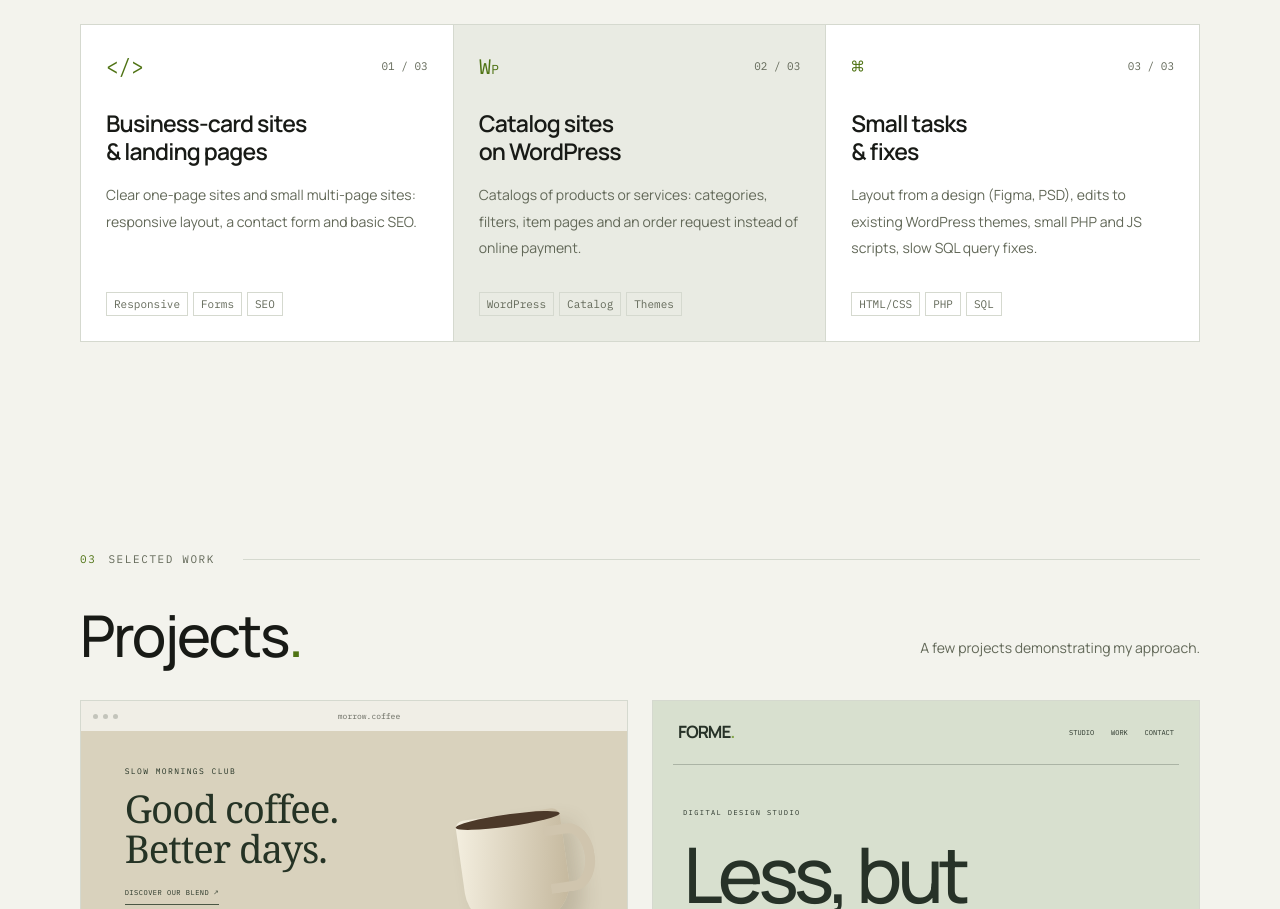
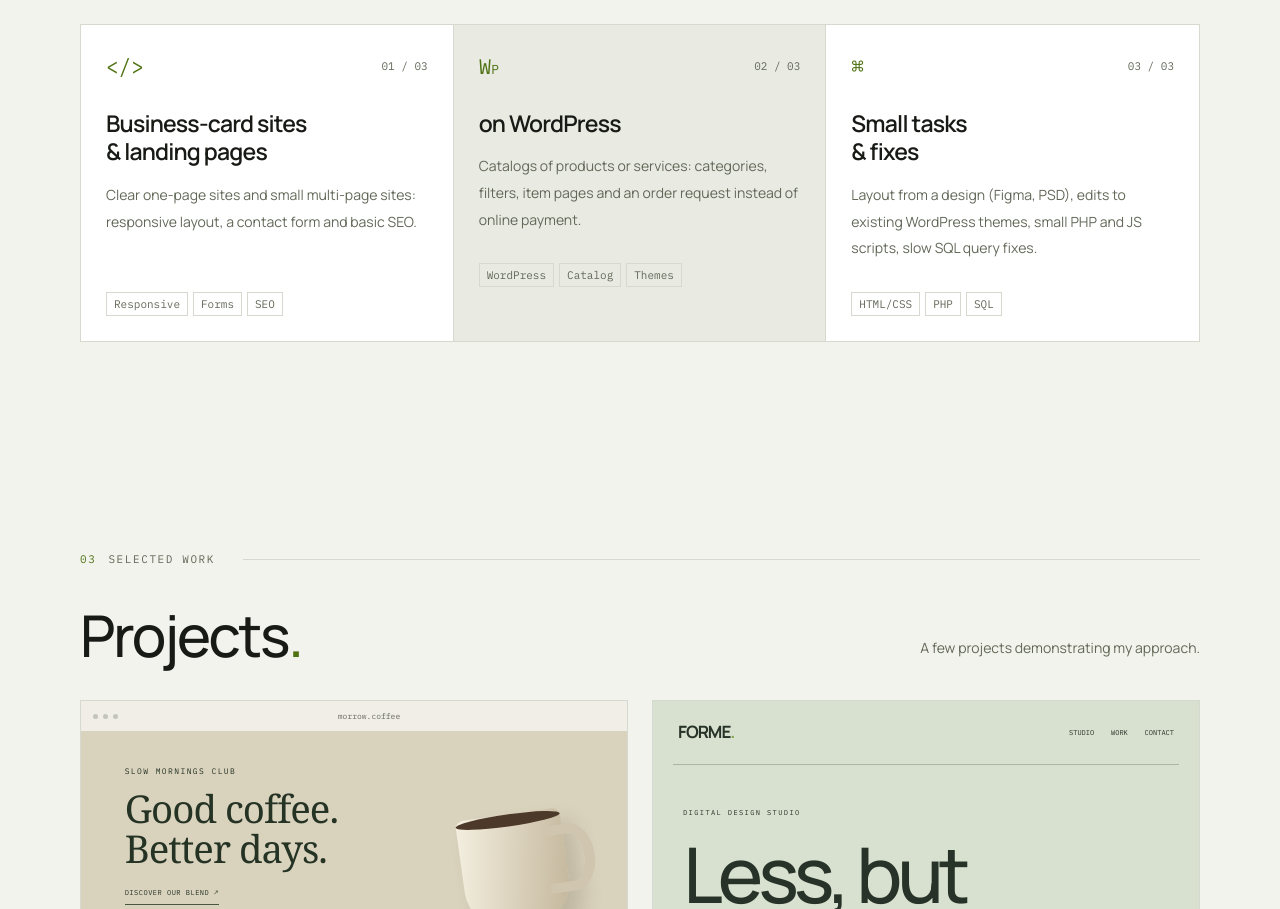
Before and after one commit to Zeraiel/zeraiel-portfolio, a plain HTML site: page zeraiel-portfolio/index.html in a window 1280 px wide. Shown: the part 1671-2580 px from the top of the page. Drawn offline with Linux system fonts and the light colour scheme.

Commit message:
fix bug
fix bug

```diff
--- a/zeraiel-portfolio/js/translations.js
+++ b/zeraiel-portfolio/js/translations.js
@@ -34,10 +34,10 @@ window.SiteText = {
       service1Title: "Business-card sites<br>&amp; landing pages",
       service1:
         "Clear one-page sites and small multi-page sites: responsive layout, a contact form and basic SEO.",
-      service2Title: "Catalog sites<br>on WordPress",
+      service2Title: "on WordPress",
       service2:
         "Catalogs of products or services: categories, filters, item pages and an order request instead of online payment.",
-      service3Title: "Small tasks<br>&amp; fixes",
+      service3Title: "Small tasks <br>&amp; fixes",
       service3:
         "Layout from a design (Figma, PSD), edits to existing WordPress themes, small PHP and JS scripts, slow SQL query fixes.",
       projectsEyebrow: "SELECTED WORK",
@@ -108,13 +108,13 @@ window.SiteText = {
       servicesEyebrow: "ЧЕМ Я МОГУ ПОМОЧЬ",
       servicesTitle: 'Услуги<span class="period">.</span>',
       servicesIntro: "Практичные решения под ваши задачи.",
-      service1Title: "Сайты-визитки<br>и лендинги",
+      service1Title: "Сайты-визитки <br>и лендинги",
       service1:
         "Понятные одностраничные и небольшие многостраничные сайты: адаптивная вёрстка, форма заявки и базовое SEO.",
-      service2Title: "Каталоги<br>на WordPress",
+      service2Title: "Каталоги <br>на WordPress",
       service2:
         "Каталоги товаров и услуг: категории, фильтры, карточки позиций и заявка вместо онлайн-оплаты.",
-      service3Title: "Небольшие<br>задачи и правки",
+      service3Title: "Небольшие <br>задачи и правки",
       service3:
         "Вёрстка по макету (Figma, PSD), правки в готовых темах WordPress, небольшие скрипты на PHP и JS, ускорение медленных SQL-запросов.",
       projectsEyebrow: "ИЗБРАННЫЕ РАБОТЫ",
```
Also changed, not shown: zeraiel-portfolio/index.html (+3 -3 lines).
